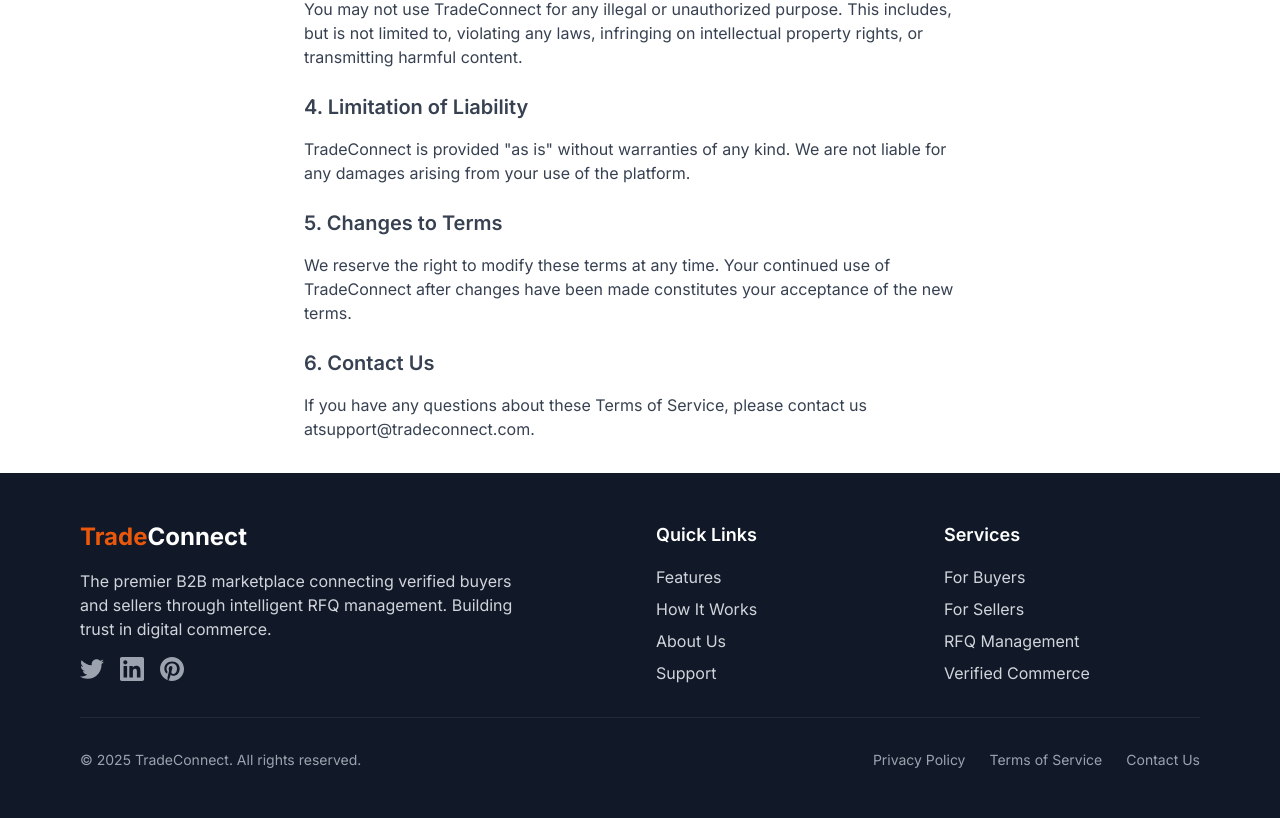
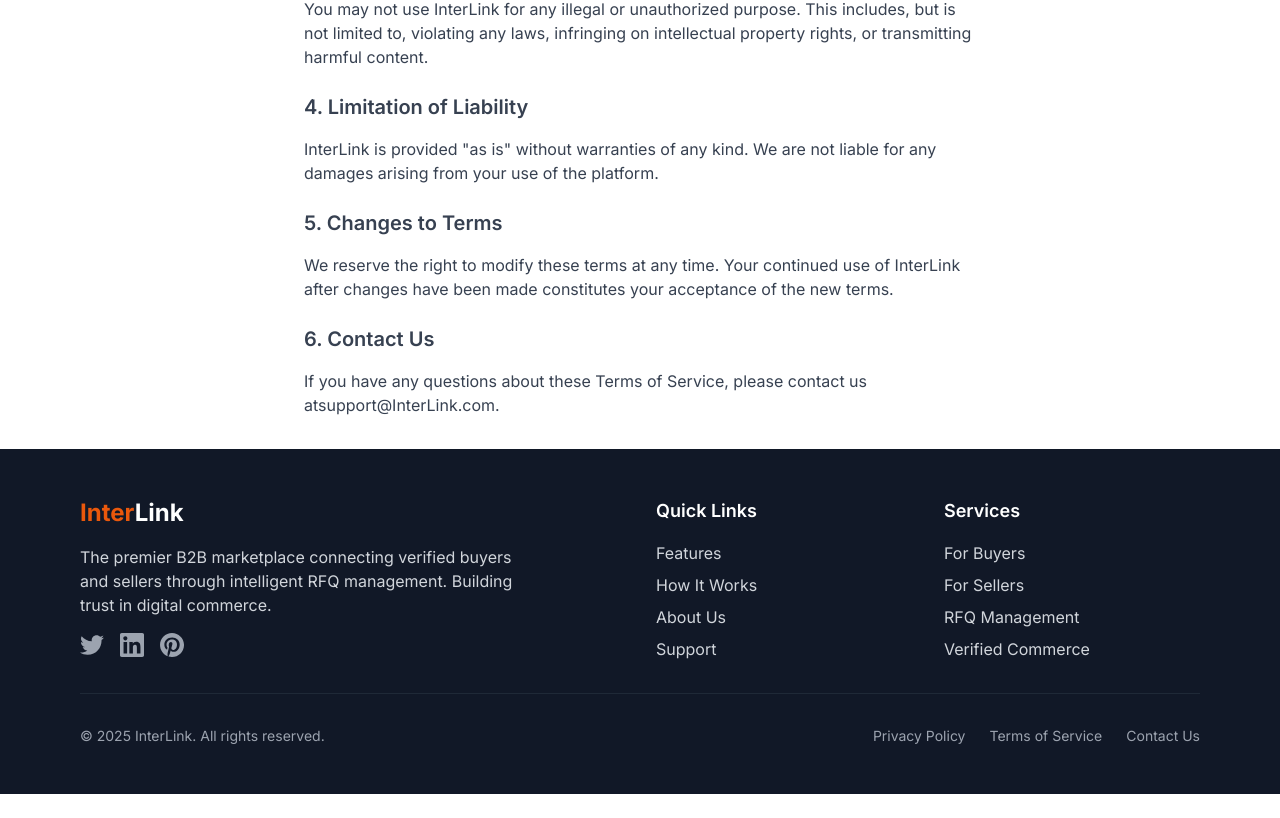
Before and after one commit to SamarthRajput/ecommerce-app, a Next.js app in the folder frontend/: page /terms in a window 1280 px wide. Shown: the part 596-1414 px from the top of the page. After the commit the page ends 1390 px from the top, so only its background shows below. Built offline with nearby package versions, Linux system fonts and the light colour scheme; no server answers.

Commit message:
refactor: update branding from TradeConnect to InterLink across the application

```diff
--- a/frontend/src/app/(footer)/about/page.tsx
+++ b/frontend/src/app/(footer)/about/page.tsx
@@ -8,7 +8,7 @@ const About = () => {
                     <section className="flex flex-col items-center justify-center h-screen bg-gray-100">
                         <h1 className="text-4xl font-bold mb-4">About Us</h1>
                         <p className="text-lg text-gray-700 mb-2">
-                            TradeConnect is the premier B2B marketplace connecting verified buyers and sellers through intelligent RFQ management.
+                            InterLink is the premier B2B marketplace connecting verified buyers and sellers through intelligent RFQ management.
                         </p>
                     </section>
                     <p className="text-lg text-gray-700 mb-2">
--- a/frontend/src/app/(footer)/contact/page.tsx
+++ b/frontend/src/app/(footer)/contact/page.tsx
@@ -23,7 +23,7 @@ const Contact = () => {
           </p>
           <h3 className="text-xl font-semibold mt-6 mb-4">Contact Information</h3>
           <p>
-            Email: <a href="mailto:support@tradeconnect.com">support@tradeconnect.com</a>
+            Email: <a href="mailto:support@interlink.com">support@interlink.com</a>
           </p>
         </div>
       </section>
--- a/frontend/src/app/(footer)/privacy/page.tsx
+++ b/frontend/src/app/(footer)/privacy/page.tsx
@@ -46,7 +46,7 @@ const Privacy = () => {
                     <h3 className="text-xl font-semibold mt-6 mb-4">6. Contact Us</h3>
                     <p>
                         If you have any questions about this Privacy Policy, please contact us at
-                        <a href="mailto:support@tradeconnect.com">support@tradeconnect.com</a>.
+                        <a href="mailto:support@interlink.com">support@interlink.com</a>.
                     </p>
                 </div>
             </section>
--- a/frontend/src/app/(footer)/terms/page.tsx
+++ b/frontend/src/app/(footer)/terms/page.tsx
@@ -10,7 +10,7 @@ const Terms = () => {
                             Terms of Service
                         </h2>
                         <p className="mt-4 text-gray-500 dark:text-gray-400">
-                            Welcome to TradeConnect! By using our platform, you agree to comply with and be bound by the following terms and conditions.
+                            Welcome to InterLink! By using our platform, you agree to comply with and be bound by the following terms and conditions.
                         </p>
                     </div>
                 </div>
@@ -19,7 +19,7 @@ const Terms = () => {
                 <div className="max-w-2xl mx-auto text-gray-700 dark:text-gray-300">
                     <h3 className="text-xl font-semibold mb-4">1. Acceptance of Terms</h3>
                     <p>
-                        By accessing or using TradeConnect, you agree to be bound by these Terms of Service and our Privacy Policy. If you do not agree with any part of these terms, you must not use our services.
+                        By accessing or using InterLink, you agree to be bound by these Terms of Service and our Privacy Policy. If you do not agree with any part of these terms, you must not use our services.
                     </p>
 
                     <h3 className="text-xl font-semibold mt-6 mb-4">2. User Responsibilities</h3>
@@ -29,23 +29,23 @@ const Terms = () => {
 
                     <h3 className="text-xl font-semibold mt-6 mb-4">3. Prohibited Activities</h3>
                     <p>
-                        You may not use TradeConnect for any illegal or unauthorized purpose. This includes, but is not limited to, violating any laws, infringing on intellectual property rights, or transmitting harmful content.
+                        You may not use InterLink for any illegal or unauthorized purpose. This includes, but is not limited to, violating any laws, infringing on intellectual property rights, or transmitting harmful content.
                     </p>
 
                     <h3 className="text-xl font-semibold mt-6 mb-4">4. Limitation of Liability</h3>
                     <p>
-                        TradeConnect is provided "as is" without warranties of any kind. We are not liable for any damages arising from your use of the platform.
+                        InterLink is provided "as is" without warranties of any kind. We are not liable for any damages arising from your use of the platform.
                     </p>
 
                     <h3 className="text-xl font-semibold mt-6 mb-4">5. Changes to Terms</h3>
                     <p>
-                        We reserve the right to modify these terms at any time. Your continued use of TradeConnect after changes have been made constitutes your acceptance of the new terms.
+                        We reserve the right to modify these terms at any time. Your continued use of InterLink after changes have been made constitutes your acceptance of the new terms.
                     </p>
 
                     <h3 className="text-xl font-semibold mt-6 mb-4">6. Contact Us</h3>
                     <p>
                         If you have any questions about these Terms of Service, please contact us at
-                        <a href="mailto:support@tradeconnect.com">support@tradeconnect.com</a>.
+                        <a href="mailto:support@InterLink.com">support@InterLink.com</a>.
                     </p>
                 </div>
             </section>
--- a/frontend/src/app/buyer/dashboard/page.tsx
+++ b/frontend/src/app/buyer/dashboard/page.tsx
@@ -628,7 +628,7 @@ const EnhancedBuyerDashboard = () => {
                         <div className="flex items-center">
                             <Building className="text-blue-600 mr-3" size={28} />
                             <div>
-                                <h1 className="text-xl font-bold text-gray-900">TradeConnect</h1>
+                                <h1 className="text-xl font-bold text-gray-900">InterLink</h1>
                                 <p className="text-xs text-gray-500">Buyer Dashboard</p>
                             </div>
                         </div>
--- a/frontend/src/app/buyer/signin/page.tsx
+++ b/frontend/src/app/buyer/signin/page.tsx
@@ -95,7 +95,7 @@ const BuyerLogin = () => {
               onClick={handleBackToHome}
               className="text-2xl font-bold text-gray-900 hover:text-blue-600 transition-colors"
             >
-              <span className="text-blue-600">Trade</span>Connect
+              <span className="text-blue-600">Inter</span>Link
             </button>
           </div>
           <h2 className="mt-6 text-center text-3xl font-extrabold text-gray-900">
--- a/frontend/src/app/buyer/signup/page.tsx
+++ b/frontend/src/app/buyer/signup/page.tsx
@@ -162,7 +162,7 @@ const BuyerSignUp = () => {
                                 onClick={handleBackToHome}
                                 className="text-2xl font-bold text-gray-900 hover:text-blue-600 transition-colors mb-4"
                             >
-                                <span className="text-blue-600">Trade</span>Connect
+                                <span className="text-blue-600">Inter</span>Link
                             </button>
                             <h2 className="text-3xl font-extrabold text-gray-900">
                                 Create Buyer Account
--- a/frontend/src/app/layout.tsx
+++ b/frontend/src/app/layout.tsx
@@ -6,8 +6,8 @@ import { Layout } from "@/src/components/layout/Layout";
 const inter = Inter({ subsets: ["latin"] });
 
 export const metadata: Metadata = {
-  title: "TradeConnect - Buy and Sell Products",
-  description: "Your trusted TradeConnect for buying and selling products",
+  title: "InterLink - Buy and Sell Products",
+  description: "Your trusted InterLink for buying and selling products",
 };
 
 export default function RootLayout({
--- a/frontend/src/app/page.tsx
+++ b/frontend/src/app/page.tsx
@@ -56,7 +56,7 @@ const HomePage = () => {
       <div className="min-h-screen flex items-center justify-center">
         <div className="text-center space-y-4">
           <div className="text-3xl font-bold text-gray-900">
-            <span className="text-orange-600">Trade</span>Connect
+            <span className="text-orange-600">Inter</span>Link
           </div>
           <div className="w-8 h-8 border-3 border-gray-200 border-t-orange-600 rounded-full animate-spin mx-auto"></div>
           <p className="text-gray-600">Loading...</p>
@@ -112,8 +112,8 @@ const HomePage = () => {
         <div className="max-w-6xl mx-auto px-4 py-20">
           <div className="text-center">
             <h1 className="text-5xl lg:text-6xl font-bold text-gray-900 mb-6">
-              Welcome to <span className="text-orange-600">Trade</span>
-              <span className="text-purple-600">Connect</span>
+              Welcome to <span className="text-orange-600">Inter</span>
+              <span className="text-purple-600">Link</span>
             </h1>
 
             <p className="text-xl text-gray-600 mb-10 max-w-3xl mx-auto">
@@ -166,7 +166,7 @@ const HomePage = () => {
         <section className="py-16">
           <div className="text-center mb-16">
             <h2 className="text-4xl font-bold text-gray-900 mb-4">
-              Why Choose TradeConnect?
+              Why Choose InterLink?
             </h2>
             <p className="text-lg text-gray-600 max-w-2xl mx-auto">
               Powerful features designed to streamline your B2B trading experience
@@ -250,7 +250,7 @@ const HomePage = () => {
           <div className="rounded-2xl bg-gradient-to-r from-gray-900 to-gray-800 p-12 text-white text-center">
             <h2 className="text-4xl font-bold mb-4">Ready to Get Started?</h2>
             <p className="text-xl mb-8 opacity-90">
-              Join thousands of businesses already trading on TradeConnect
+              Join thousands of businesses already trading on InterLink
             </p>
             <div className="flex flex-col sm:flex-row justify-center gap-4">
               <Button
--- a/frontend/src/app/seller/(auth)/signup/page.tsx
+++ b/frontend/src/app/seller/(auth)/signup/page.tsx
@@ -128,7 +128,7 @@ const SellerRegistrationForm = () => {
                         {/* Welcome section for desktop */}
                         <div className="hidden md:block text-center mb-8 lg:mb-12">
                             <h2 className="text-2xl lg:text-4xl font-bold text-gray-900 mb-4">
-                                Join TradeConnect as a Seller
+                                Join InterLink as a Seller
                             </h2>
                             <p className="text-lg text-gray-600 max-w-2xl mx-auto">
                                 Connect with thousands of buyers and grow your business with our trusted marketplace platform
@@ -141,7 +141,7 @@ const SellerRegistrationForm = () => {
                             <div className="bg-gradient-to-r from-blue-600 via-blue-700 to-indigo-600 px-4 sm:px-6 lg:px-8 py-6 lg:py-8">
                                 <div className="text-center">
                                     <div className="md:hidden mb-4">
-                                        <h1 className="text-2xl font-bold text-white mb-2">TradeConnect</h1>
+                                        <h1 className="text-2xl font-bold text-white mb-2">InterLink</h1>
                                         <p className="text-blue-100 text-sm">Seller Registration</p>
                                     </div>
                                     <div className="hidden md:block">
--- a/frontend/src/components/layout/Footer.tsx
+++ b/frontend/src/components/layout/Footer.tsx
@@ -21,7 +21,7 @@ export function Footer() {
                         {/* Company Info */}
                         <div className="col-span-1 md:col-span-2">
                             <div className="text-2xl font-bold mb-4">
-                                <span className="text-orange-600">Trade</span>Connect
+                                <span className="text-orange-600">Inter</span>Link
                             </div>
                             <p className="text-gray-300 mb-4 max-w-md">
                                 The premier B2B marketplace connecting verified buyers and sellers through intelligent RFQ management. Building trust in digital commerce.
@@ -112,7 +112,7 @@ export function Footer() {
                     <div className="border-t border-gray-800 mt-8 pt-8">
                         <div className="flex flex-col md:flex-row justify-between items-center">
                             <div className="text-gray-400 text-sm mb-4 md:mb-0">
-                                © 2025 TradeConnect. All rights reserved.
+                                © 2025 InterLink. All rights reserved.
                             </div>
                             <div className="flex space-x-6 text-sm">
                                 <button
```
Also changed, not shown: 1 other file (tests, documents, lock files or other folders).
